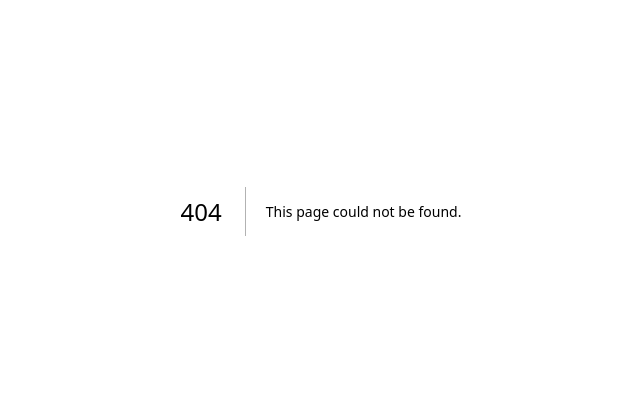
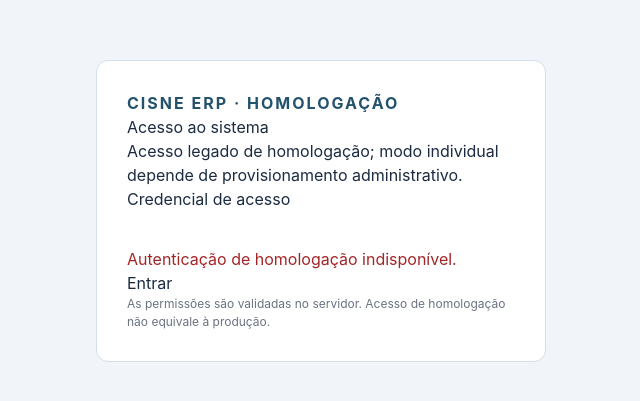
Before and after one commit to rphllljust/teste, a Next.js app: page /staging-login in a window 1280 px wide. Before the commit this address had no page. Shown: the part 189-590 px from the top of the page, without its empty margins (319-959 px from the left). Built offline with nearby package versions, Linux system fonts and the light colour scheme; no server answers.

Commit message:
feat(auth): dedicated staging login screen for personal owner and employee credentials

```diff
--- /dev/null
+++ b/app/staging-login/page.tsx
@@ -0,0 +1,52 @@
+'use client';
+import {useEffect,useState,type FormEvent} from 'react';
+
+export default function StagingLogin(){
+ const [mode,setMode]=useState<'shared'|'individual'>('shared');
+ const [login,setLogin]=useState(''),[passphrase,setPassphrase]=useState('');
+ const [busy,setBusy]=useState(false),[error,setError]=useState('');
+ useEffect(()=>{
+  let mounted=true;
+  void fetch('/api/auth/staging-login',{cache:'no-store',credentials:'same-origin'})
+   .then(r=>r.json())
+   .then((x:{authenticated?:boolean;authMode?:string})=>{
+    if(!mounted)return;
+    setMode(x.authMode==='individual'?'individual':'shared');
+    if(x.authenticated)window.location.replace('/');
+   }).catch(()=>{if(mounted)setError('Autenticação de homologação indisponível.');});
+  return()=>{mounted=false;};
+ },[]);
+ async function submit(e:FormEvent<HTMLFormElement>){
+  e.preventDefault();if(busy)return;
+  setBusy(true);setError('');
+  try{
+   const payload=mode==='individual'?{login,passphrase}:{passphrase};
+   const response=await fetch('/api/auth/staging-login',{
+    method:'POST',credentials:'same-origin',headers:{'Content-Type':'application/json'},
+    body:JSON.stringify(payload)
+   });
+   const data=await response.json() as {authenticated?:boolean;error?:string};
+   if(!response.ok||!data.authenticated)throw Error(data.error??'Acesso não autorizado.');
+   setPassphrase('');window.location.replace('/');
+  }catch(ex){setError(ex instanceof Error?ex.message:'Falha no acesso.');}
+  finally{setBusy(false);}
+ }
+ return <main style={{minHeight:'100dvh',display:'grid',placeItems:'center',background:'#f1f5f9',padding:20}}>
+  <section style={{background:'#fff',maxWidth:450,width:'100%',padding:30,borderRadius:12,border:'1px solid #d3dfea'}} aria-label="Login homologação">
+   <strong style={{letterSpacing:2,color:'#24526c'}}>CISNE ERP · HOMOLOGAÇÃO</strong>
+   <h1>Acesso ao sistema</h1>
+   <p>{mode==='individual'?'Entre com sua conta individual. Proprietários e empregados recebem apenas as permissões atribuídas.':'Acesso legado de homologação; modo individual depende de provisionamento administrativo.'}</p>
+   <form onSubmit={e=>void submit(e)}>
+    {mode==='individual'&&<label style={{display:'block',marginBottom:12}}>Identificador pessoal
+     <input required autoComplete="username" value={login} onChange={e=>setLogin(e.target.value)} minLength={3} maxLength={80} style={{width:'100%'}}/>
+    </label>}
+    <label style={{display:'block',marginBottom:12}}>Credencial de acesso
+     <input required autoComplete="current-password" type="password" value={passphrase} onChange={e=>setPassphrase(e.target.value)} minLength={mode==='individual'?32:24} maxLength={160} style={{width:'100%'}}/>
+    </label>
+    {error&&<p role="alert" style={{color:'#a32627'}}>{error}</p>}
+    <button disabled={busy} type="submit">{busy?'Autenticando…':'Entrar'}</button>
+   </form>
+   <p style={{fontSize:12,color:'#6b7280'}}>As permissões são validadas no servidor. Acesso de homologação não equivale à produção.</p>
+  </section>
+ </main>;
+}
```
